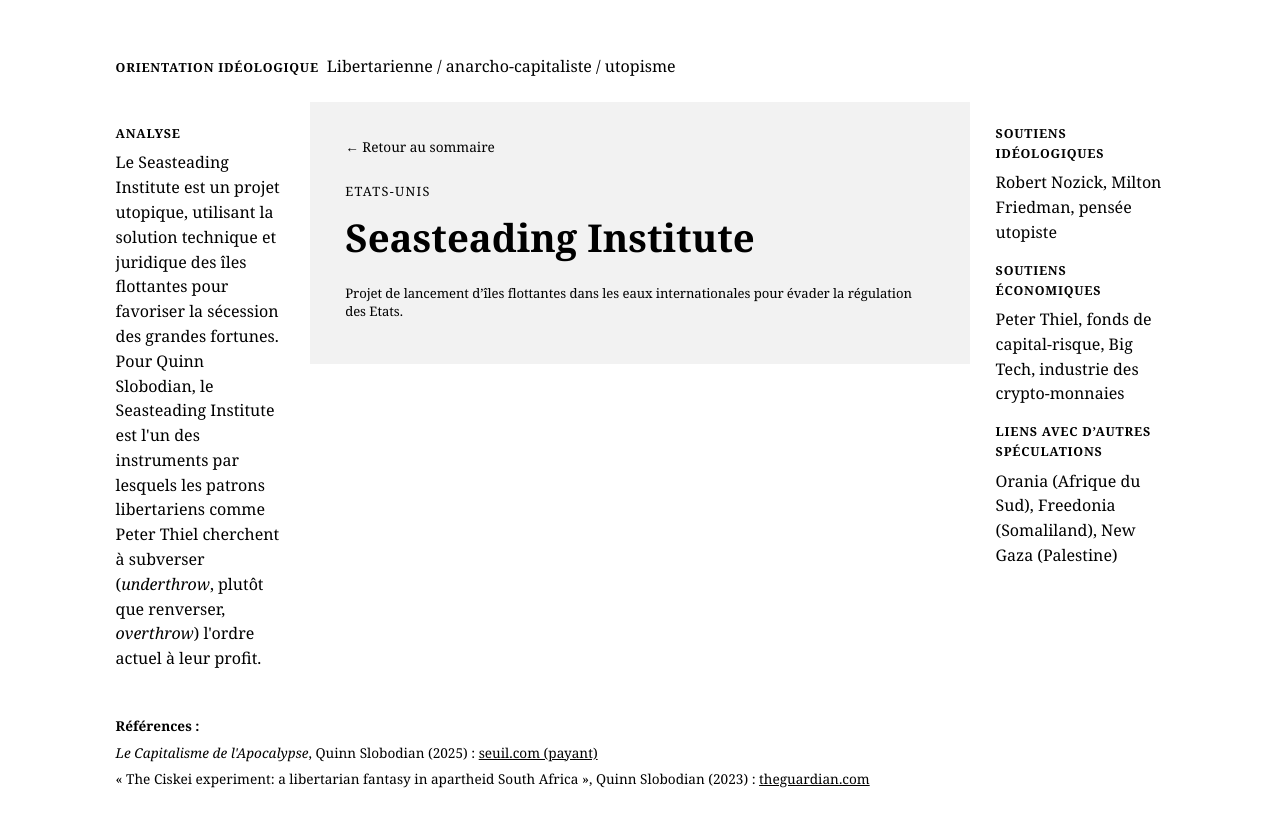
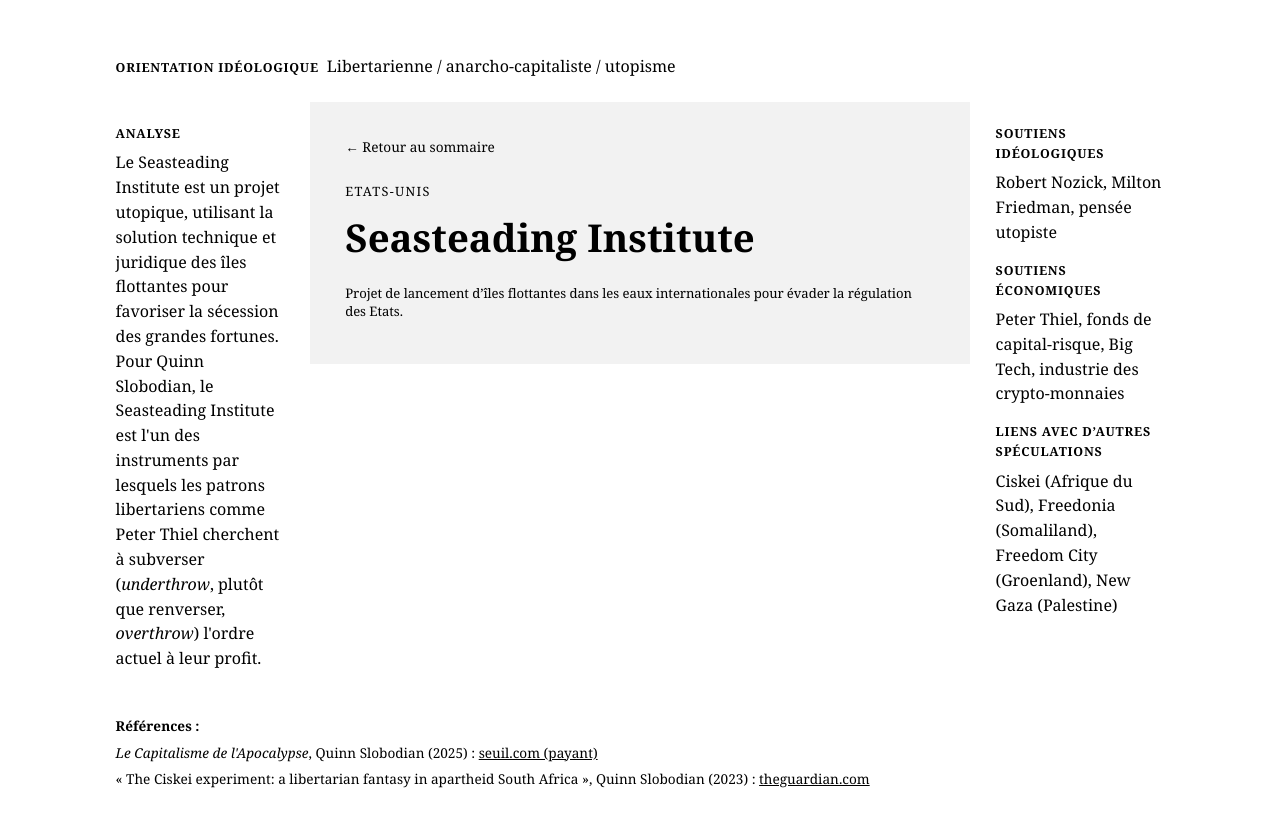
Before and after one commit to encycloreac/encycloreac.github.io, a Jekyll site: the page built from _entries/seasteading-institute.md, in a window 1280 px wide. Shown: the top 827 px of the page. Built offline with Jekyll 4.4.1, drawn with Linux system fonts in a browser that asks for light colours.

Commit message:
Modify related locations in seasteading-institute.md
Updated the list of related locations for the Seasteading Institute.

```diff
--- a/_entries/seasteading-institute.md
+++ b/_entries/seasteading-institute.md
@@ -5,7 +5,7 @@
 analyse: "Le Seasteading Institute est un projet utopique, utilisant la solution technique et juridique des îles flottantes pour favoriser la sécession des grandes fortunes. Pour Quinn Slobodian, le Seasteading Institute est l'un des instruments par lesquels les patrons libertariens comme Peter Thiel cherchent à subverser (<em>underthrow</em>, plutôt que renverser, <em>overthrow</em>) l'ordre actuel à leur profit."
 soutiens_ideologiques: "Robert Nozick, Milton Friedman, pensée utopiste"
 soutiens_economiques: "Peter Thiel, fonds de capital-risque, Big Tech, industrie des crypto-monnaies"
-liens_autres: "Orania (Afrique du Sud), Freedonia (Somaliland), New Gaza (Palestine)"
+liens_autres: "Ciskei (Afrique du Sud), Freedonia (Somaliland), Freedom City (Groenland), New Gaza (Palestine)"
 references:
   - texte: "<em>Le Capitalisme de l'Apocalypse</em>, Quinn Slobodian (2025)"
     url: "https://www.seuil.com/ouvrage/le-capitalisme-de-l-apocalypse-quinn-slobodian/9782021451405"
```
